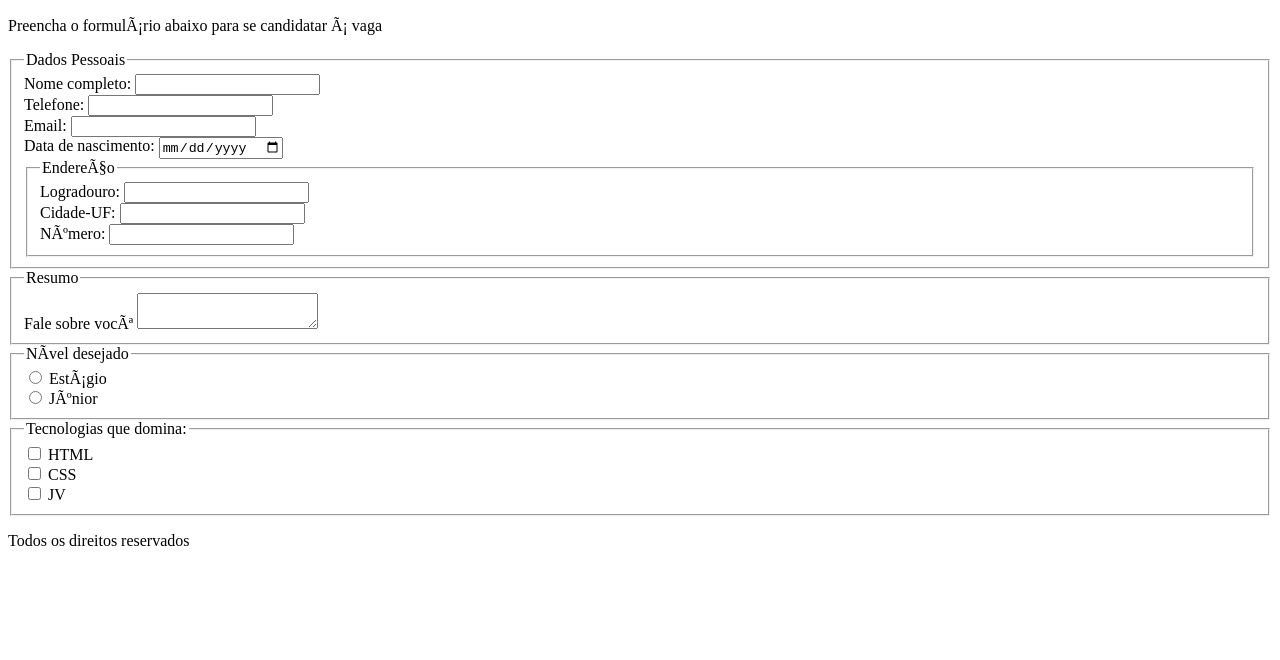
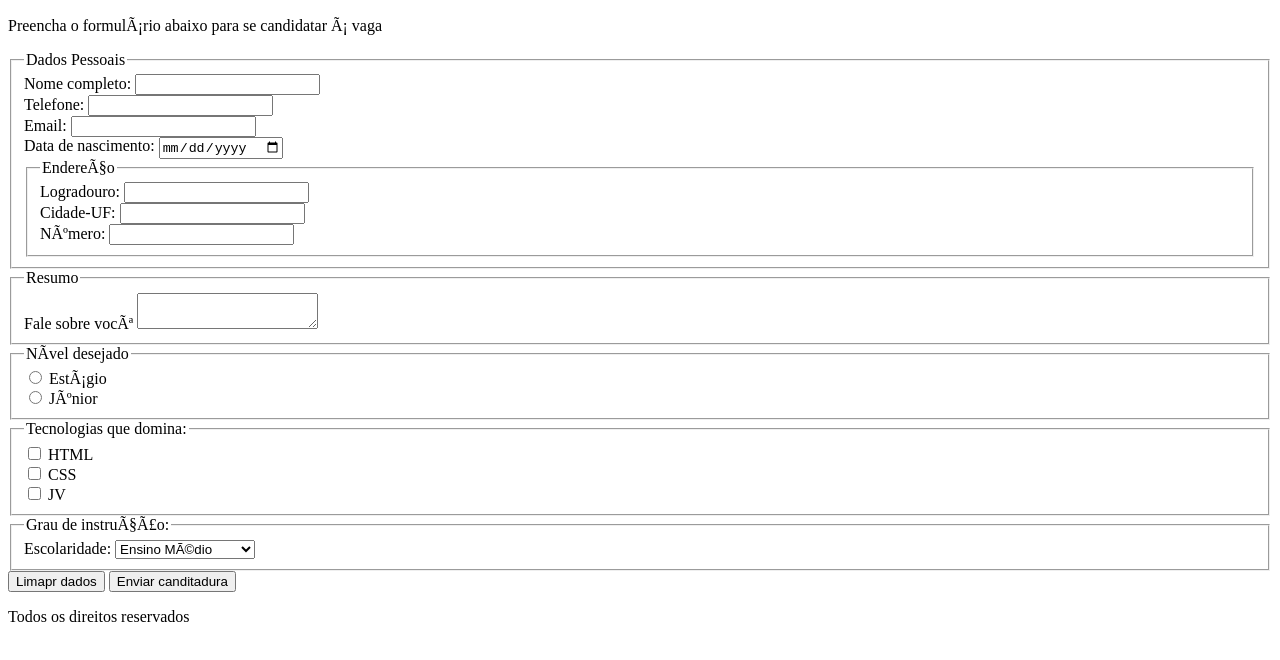
Before and after one commit to NicholasDamatoo/Desenvolvimento-front-end, a plain HTML site: page Aula 3/index.html in a window 1280 px wide. Shown: the part 110-770 px from the top of the page. Drawn offline with Linux system fonts and the light colour scheme.

Commit message:
Aula 3-2

```diff
--- a/Aula 3/index.html
+++ b/Aula 3/index.html
@@ -108,6 +108,24 @@
                 </div>
 
             </fieldset>
+
+            <fieldset>
+                <legend>Grau de instrução:</legend>
+                <div>
+                    <label for="escolaridade_id">Escolaridade:</label>
+                    <select id="escolaridade_id" name="escolaridade">
+                        <option value="medio">Ensino Médio</option>
+                        <option value="graduação">Graduação</option>
+                        <option value="pos">Pós-Graduação</option>
+                        </select>
+                </div>
+            </fieldset>
+
+            <div>
+                <button type="reset">Limapr dados</button>
+                <button type="submit">Enviar canditadura</button>
+            </div>
+
             </form>
           </section>
         </main>
```
